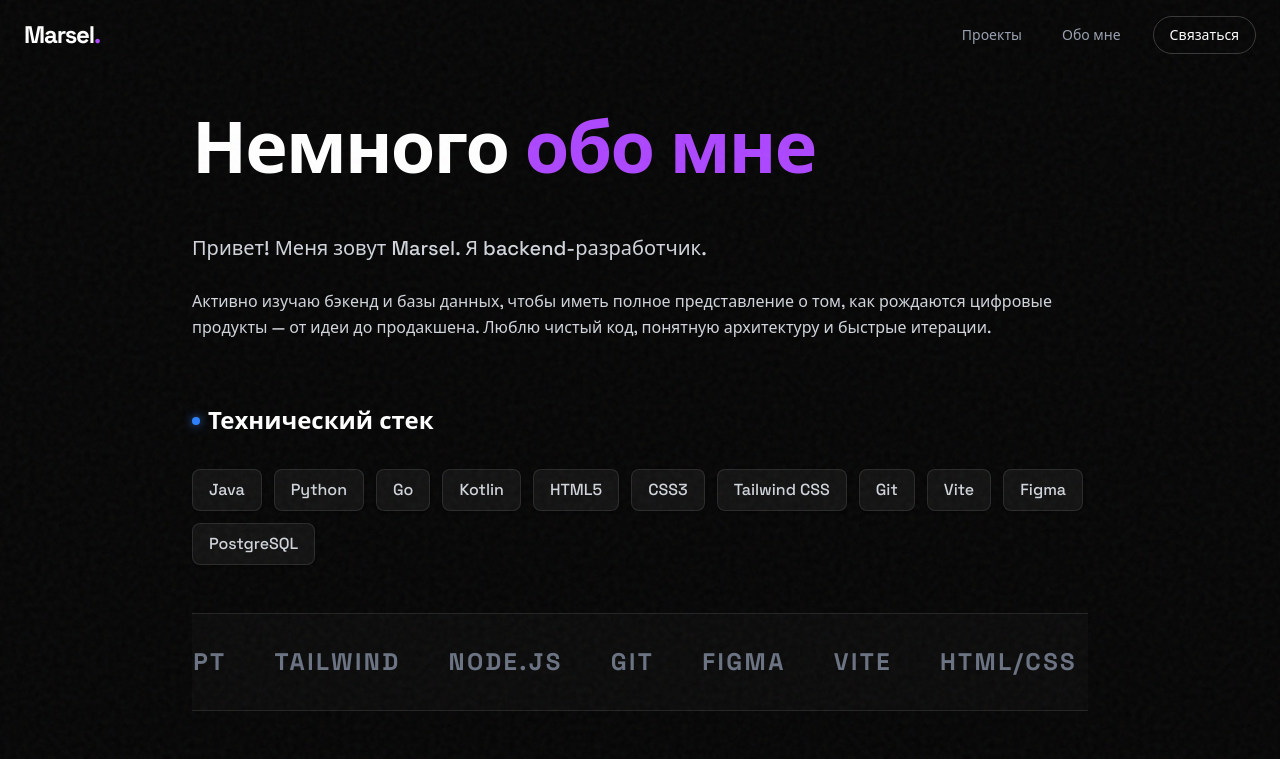
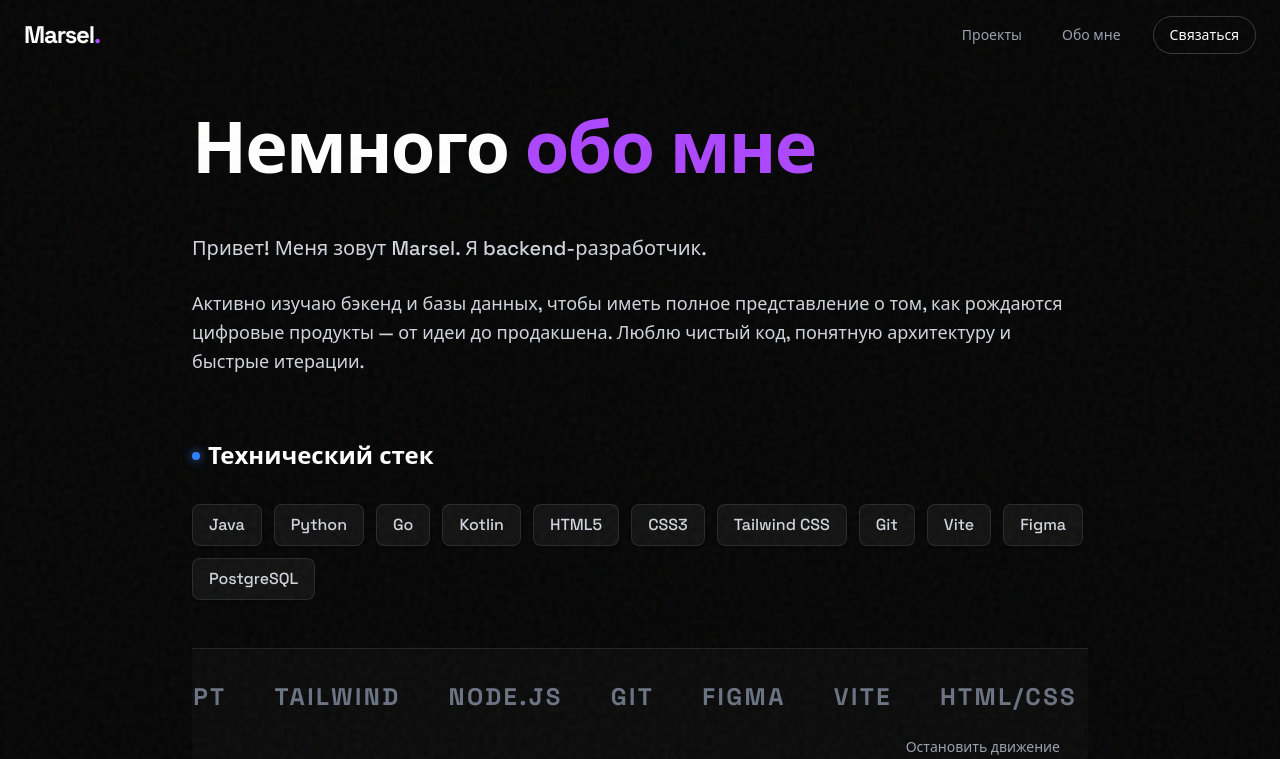
Before and after one commit to gmars1/portfolio, a SvelteKit app: page /about in a window 1280 px wide. Shown: the top 759 px of the page. Built offline with nearby package versions, Linux system fonts and the light colour scheme.

Commit message:
fix: align typography and decorative controls with accessible rendering

```diff
--- a/prettier.config.js
+++ b/prettier.config.js
@@ -6,7 +6,7 @@ const config = {
 	printWidth: 100,
 	plugins: ['prettier-plugin-svelte', 'prettier-plugin-tailwindcss'],
 	overrides: [{ files: '*.svelte', options: { parser: 'svelte' } }],
-	tailwindStylesheet: './src/routes/layout.css'
+	tailwindStylesheet: './src/app.css'
 };
 
 export default config;
--- a/src/app.css
+++ b/src/app.css
@@ -98,3 +98,22 @@ body::before {
 		scroll-behavior: auto !important;
 	}
 }
+
+/* Long-form content uses explicit typography rather than an unconfigured plugin. */
+@layer components {
+	.reading {
+		font-size: 1.125rem;
+		line-height: 1.8;
+		overflow-wrap: anywhere;
+	}
+	.reading > * + * {
+		margin-top: 1.25em;
+	}
+	.reading :where(strong) {
+		color: var(--fg);
+		font-weight: 700;
+	}
+	.reading :where(a) {
+		text-underline-offset: 0.2em;
+	}
+}
--- a/src/lib/components/ScrollProgress.svelte
+++ b/src/lib/components/ScrollProgress.svelte
@@ -1,41 +1,42 @@
 <script lang="ts">
-	import { onMount, onDestroy } from 'svelte';
+	import { afterNavigate } from '$app/navigation';
+	import { onMount } from 'svelte';
 
 	let progressBar: HTMLDivElement | undefined = $state();
 	let frame = 0;
 
 	function update() {
 		frame = 0;
-		const winScroll = document.body.scrollTop || document.documentElement.scrollTop;
 		const height = document.documentElement.scrollHeight - document.documentElement.clientHeight;
-		const scrolled = height > 0 ? (winScroll / height) * 100 : 0;
-		if (progressBar) progressBar.style.width = scrolled + '%';
+		const progress = height > 0 ? Math.min(1, Math.max(0, window.scrollY / height)) : 0;
+		if (progressBar) progressBar.style.transform = `scaleX(${progress})`;
 	}
 
-	function onScroll() {
-		if (frame) return;
-		frame = requestAnimationFrame(update);
+	function scheduleUpdate() {
+		if (!frame) frame = requestAnimationFrame(update);
 	}
 
+	afterNavigate(scheduleUpdate);
+
 	onMount(() => {
-		update();
-		window.addEventListener('scroll', onScroll, { passive: true });
-		window.addEventListener('resize', onScroll, { passive: true });
-	});
+		scheduleUpdate();
+		window.addEventListener('scroll', scheduleUpdate, { passive: true });
+		window.addEventListener('resize', scheduleUpdate, { passive: true });
+		const observer = new ResizeObserver(scheduleUpdate);
+		observer.observe(document.body);
 
-	onDestroy(() => {
-		if (frame) cancelAnimationFrame(frame);
-		if (typeof window !== 'undefined') {
-			window.removeEventListener('scroll', onScroll);
-			window.removeEventListener('resize', onScroll);
-		}
+		return () => {
+			if (frame) cancelAnimationFrame(frame);
+			observer.disconnect();
+			window.removeEventListener('scroll', scheduleUpdate);
+			window.removeEventListener('resize', scheduleUpdate);
+		};
 	});
 </script>
 
 <div
-	class="fixed top-0 left-0 z-[60] h-[3px] bg-gradient-to-r from-purple-500 via-blue-500 to-cyan-400"
+	class="fixed top-0 left-0 z-[60] h-[3px] w-full origin-left bg-gradient-to-r from-purple-500 via-blue-500 to-cyan-400"
 	bind:this={progressBar}
-	style="width: 0%"
-	role="progressbar"
-	aria-label="Прогресс прокрутки"
+	style="transform: scaleX(0)"
+	aria-hidden="true"
 ></div>
--- a/src/lib/components/SkillsTicker.svelte
+++ b/src/lib/components/SkillsTicker.svelte
@@ -1,4 +1,5 @@
 <script lang="ts">
+	let paused = $state(false);
 	const skills = [
 		'Svelte',
 		'TypeScript',
@@ -11,61 +12,71 @@
 	];
 </script>
 
-<div
-	class="w-full overflow-hidden border-y border-white/10 bg-white/[0.02] py-8 select-none"
-	role="marquee"
+<section
+	class="ticker w-full overflow-hidden border-y border-white/10 bg-white/[0.02] py-8"
+	class:paused
 	aria-label="Технологии"
 >
-	<div class="group relative flex overflow-x-hidden">
+	<ul class="sr-only">
+		{#each skills as skill (skill)}
+			<li>{skill}</li>
+		{/each}
+	</ul>
+	<div class="ticker-track flex overflow-hidden select-none" aria-hidden="true">
+		{#each [0, 1, 2] as copy (copy)}
 			<div
-			class="animate-marquee flex gap-12 pr-12 text-2xl font-bold tracking-widest whitespace-nowrap text-gray-500 uppercase"
+				class="ticker-copy flex shrink-0 gap-12 pr-12 text-2xl font-bold tracking-widest whitespace-nowrap text-gray-500 uppercase"
 			>
 				{#each skills as item (item)}
-				<span class="cursor-default transition-colors hover:text-purple-400">{item}</span>
+					<span>{item}</span>
 				{/each}
 			</div>
-
-		<div
-			class="animate-marquee flex gap-12 pr-12 text-2xl font-bold tracking-widest whitespace-nowrap text-gray-500 uppercase"
-			aria-hidden="true"
-		>
-			{#each skills as item (item)}
-				<span class="cursor-default transition-colors hover:text-purple-400">{item}</span>
 		{/each}
 	</div>
-
-		<div
-			class="animate-marquee flex gap-12 pr-12 text-2xl font-bold tracking-widest whitespace-nowrap text-gray-500 uppercase"
-			aria-hidden="true"
+	<div class="ticker-controls mt-4 flex justify-end px-4">
+		<button
+			type="button"
+			class="rounded px-3 py-2 text-sm text-gray-400 transition-colors hover:text-white"
+			aria-pressed={paused}
+			onclick={() => (paused = !paused)}
 		>
-			{#each skills as item (item)}
-				<span class="cursor-default transition-colors hover:text-purple-400">{item}</span>
-			{/each}
+			{paused ? 'Продолжить движение' : 'Остановить движение'}
+		</button>
 	</div>
-	</div>
-</div>
+</section>
 
 <style>
 	@keyframes marquee {
-		0% {
-			transform: translateX(0);
-		}
-		100% {
+		to {
 			transform: translateX(-100%);
 		}
 	}
 
-	.animate-marquee {
+	.ticker-copy {
 		animation: marquee 25s linear infinite;
 	}
 
-	.group:hover .animate-marquee {
+	.ticker:hover .ticker-copy,
+	.ticker:focus-within .ticker-copy,
+	.paused .ticker-copy {
 		animation-play-state: paused;
 	}
 
 	@media (prefers-reduced-motion: reduce) {
-		.animate-marquee {
+		.ticker-track {
+			overflow: visible;
+		}
+		.ticker-copy {
 			animation: none;
+			flex-wrap: wrap;
+			flex-shrink: 1;
+			gap: 1rem;
+			padding-inline: 1rem;
+			white-space: normal;
+		}
+		.ticker-copy ~ .ticker-copy,
+		.ticker-controls {
+			display: none;
 		}
 	}
 </style>
--- a/src/routes/about/+page.svelte
+++ b/src/routes/about/+page.svelte
@@ -37,7 +37,7 @@
 	</AnimatedSection>
 
 	<AnimatedSection delay={100}>
-		<div class="prose prose-invert prose-lg mb-16 max-w-none text-gray-300">
+		<div class="reading mb-16 max-w-none text-gray-300">
 			<p class="mb-6 text-xl leading-relaxed">Привет! Меня зовут Marsel. Я backend-разработчик.</p>
 			<p class="leading-relaxed">
 				Активно изучаю бэкенд и базы данных, чтобы иметь полное представление о том, как рождаются
--- a/src/routes/layout.css
+++ /dev/null
@@ -1 +0,0 @@
-@import 'tailwindcss';
--- a/src/routes/privacy/+page.svelte
+++ b/src/routes/privacy/+page.svelte
@@ -6,7 +6,7 @@
 	/>
 </svelte:head>
 
-<div class="prose prose-invert prose-lg mx-auto max-w-3xl text-gray-300">
+<div class="reading mx-auto max-w-3xl text-gray-300">
 	<h1 class="mb-8 text-4xl font-bold text-white">Политика конфиденциальности</h1>
 
 	<p class="mb-6">
--- a/src/routes/projects/[slug]/+page.svelte
+++ b/src/routes/projects/[slug]/+page.svelte
@@ -65,7 +65,7 @@
 	</AnimatedSection>
 
 	<AnimatedSection delay={200}>
-		<div class="prose prose-invert prose-lg mb-16 max-w-none text-gray-300">
+		<div class="reading mb-16 max-w-none text-gray-300">
 			<p class="text-xl leading-relaxed text-white/90">{project.description}</p>
 		</div>
 	</AnimatedSection>
@@ -80,9 +80,9 @@
 						alt="Скриншот {project.title} {i + 1}"
 						loading="lazy"
 						decoding="async"
-						width="800"
-						height="600"
-						class="rounded-xl border border-white/10 transition-all duration-300 hover:border-purple-500/50 hover:shadow-[0_0_20px_rgba(168,85,247,0.3)]"
+						width="1280"
+						height="720"
+						class="h-auto w-full rounded-xl border border-white/10 transition-all duration-300 hover:border-purple-500/50 hover:shadow-[0_0_20px_rgba(168,85,247,0.3)]"
 					/>
 				{/each}
 			</div>
```
Lines whose indentation alone changed are shown as unchanged.
